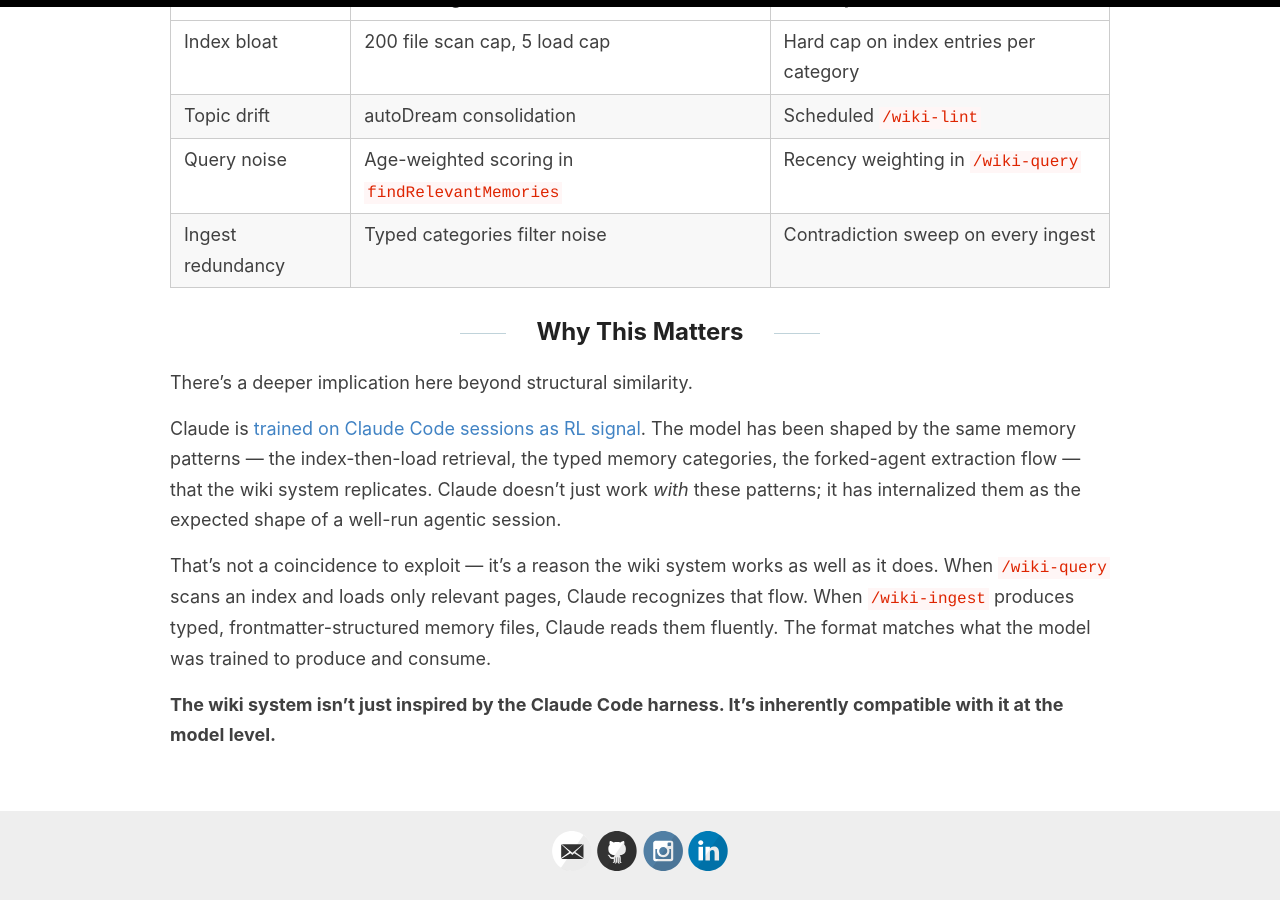
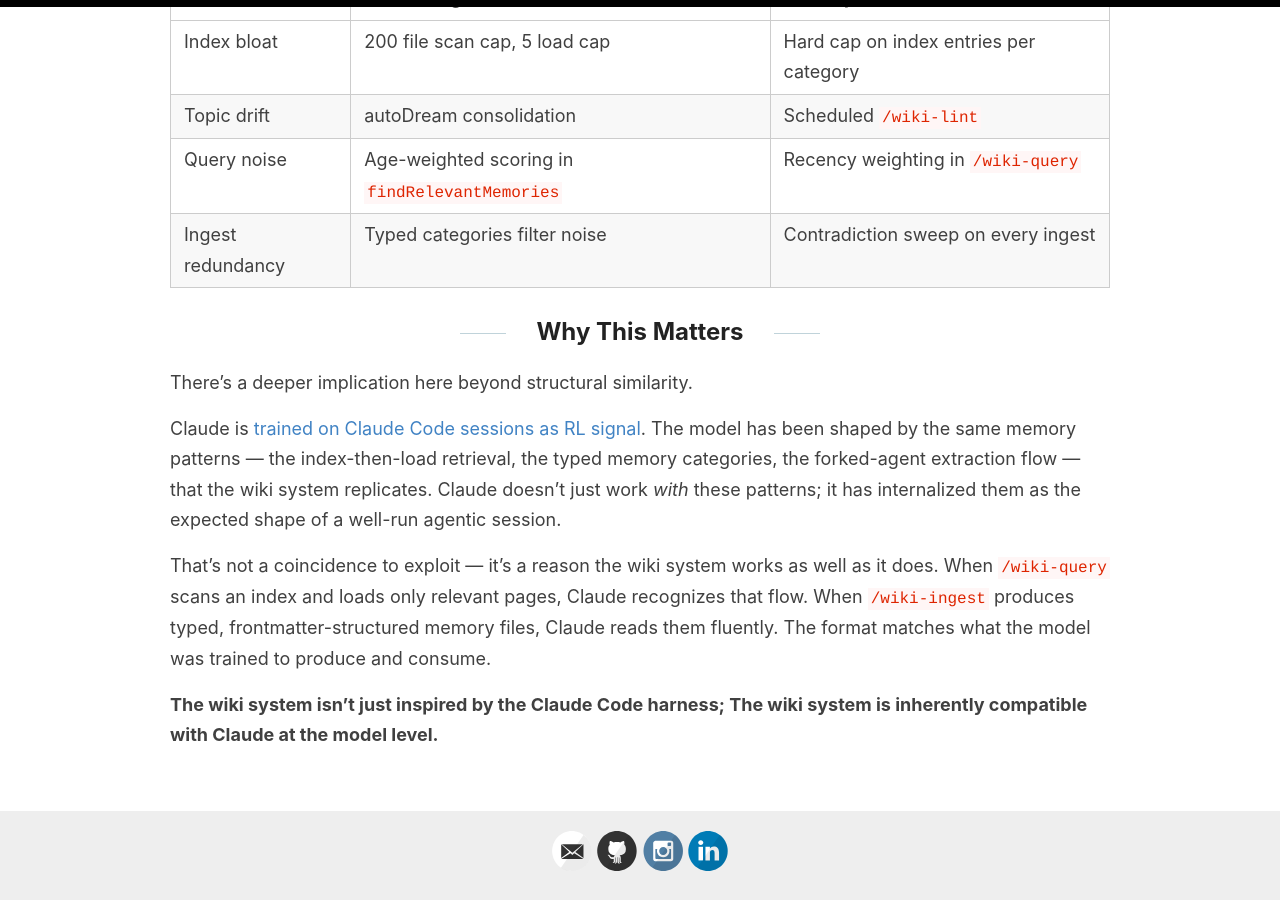
Before and after one commit to kfchou/kfchou.github.io, a Jekyll site: the page built from _posts/2026-04-27-claude-code-memory-system.md, in a window 1280 px wide and 900 px high, scrolled down 7140 px. Built offline with Jekyll 4.4.1, drawn with Linux system fonts in a browser that asks for light colours; comment, search, counter and statistics services are not loaded.

Commit message:
edit: wording

```diff
--- a/_posts/2026-04-27-claude-code-memory-system.md
+++ b/_posts/2026-04-27-claude-code-memory-system.md
@@ -197,4 +197,4 @@
 
 That's not a coincidence to exploit — it's a reason the wiki system works as well as it does. When `/wiki-query` scans an index and loads only relevant pages, Claude recognizes that flow. When `/wiki-ingest` produces typed, frontmatter-structured memory files, Claude reads them fluently. The format matches what the model was trained to produce and consume.
 
-**The wiki system isn't just inspired by the Claude Code harness. It's inherently compatible with it at the model level.**
+**The wiki system isn't just inspired by the Claude Code harness; The wiki system is inherently compatible with Claude at the model level.**
```
